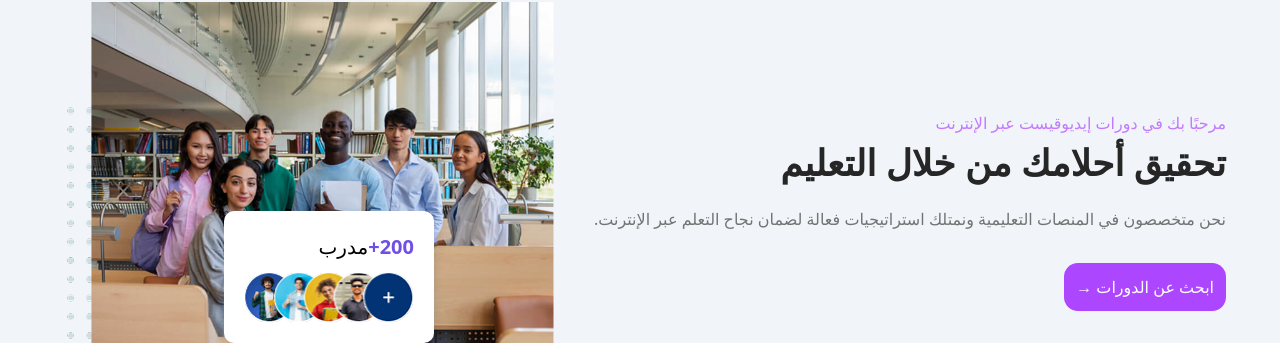
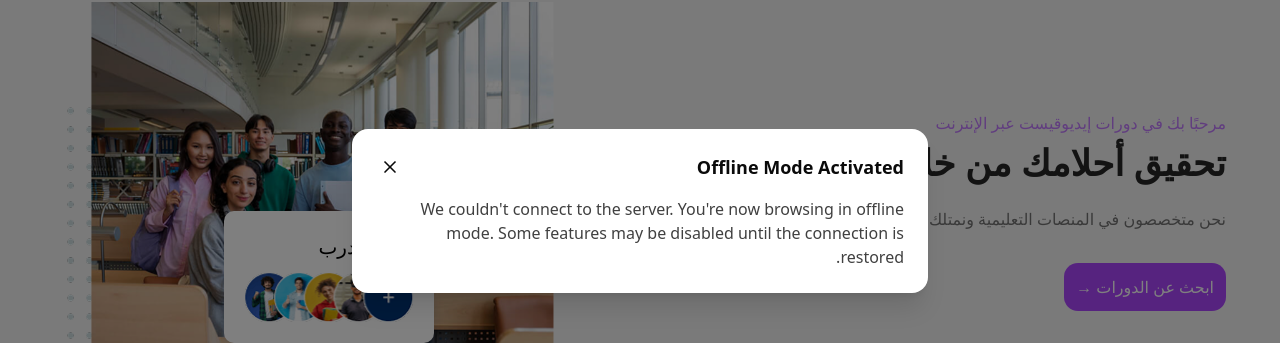
Before and after one commit to ibrahimwael951/Educational-platform, a Next.js app: page /ar in a window 1280 px wide. Shown: the part 189-532 px from the top of the page. Built offline with nearby package versions, Linux system fonts and the light colour scheme; no server answers.

Commit message:
add components thats tell to client he is in offline mode

```diff
--- a/src/app/[locale]/auth/login/page.tsx
+++ b/src/app/[locale]/auth/login/page.tsx
@@ -11,7 +11,7 @@ const isValidEmail = (email: string) =>
 
 export default function AuthPage() {
   const router = useRouter();
-  const { login, register, user, loading } = useAuth();
+  const { login, register, user, loading ,apiAvailable } = useAuth();
   const [isLogin, setIsLogin] = useState(true);
 
   const [email, setEmail] = useState("");
@@ -23,8 +23,10 @@ export default function AuthPage() {
   const [errorMessage, setErrorMessage] = useState("");
 
   useEffect(() => {
-    if (!loading && user) {
-      router.push("/dashboard");
+    if (apiAvailable) {
+      if (!loading && user) {
+        router.push("/dashboard");
+      }
     }
   }, [user, loading, router]);
 
@@ -75,8 +77,9 @@ export default function AuthPage() {
       clearMessages();
     }
   };
-
-  if (loading || user) return <Loading />;
+  if (apiAvailable) {
+    if (loading || user) return <Loading />;
+  }
 
   return (
     <section className="px-5 min-h-screen max-w-2xl m-auto flex flex-col gap-10 justify-center items-center">
@@ -108,7 +111,7 @@ export default function AuthPage() {
             )}
             Form
           </div>
-          <p className="text-neutral-950 dark:text-white opacity-75">
+          <p className="text-neutral-950 dark:text-white opacity-75 ">
             {isLogin
               ? "Enter your email and password to login"
               : "Create your account by filling in the details"}
--- a/src/app/[locale]/globals.css
+++ b/src/app/[locale]/globals.css
@@ -9,7 +9,7 @@
     @apply selection:bg-purple-500 selection:text-white
 }
 body {
-    @apply overflow-x-hidden duration-150 scroll-smooth bg-slate-100 dark:bg-neutral-900
+    @apply overflow-x-hidden duration-150 scroll-smooth bg-neutral-100 dark:bg-neutral-900
 }
 
 h1 {
@@ -46,7 +46,7 @@ h1 {
     position: absolute;
     top: 50%;
     left: 50%;
-    transform: translateX(-50%) translateY(-30%) ;
+    transform: tranneutralX(-50%) tranneutralY(-30%) ;
     background: white;
     padding: 20px;
     border-radius: 10px;
@@ -73,7 +73,7 @@ h1 {
     position: absolute;
     top: 50%;
     left: 50%;
-    transform: translate(-50%, -50%);
+    transform: tranneutral(-50%, -50%);
     padding: 10px;
     background-color: #FFD25D;
     color: #333931;
--- a/src/app/[locale]/layout.tsx
+++ b/src/app/[locale]/layout.tsx
@@ -22,6 +22,7 @@ export const metadata: Metadata = {
 //components
 import Navbar from "@/components/navbar";
 import Footer from "@/components/footer";
+import ApiAvailable from "@/components/apiAvailable";
 
 //use that while u make testing
 // import Testing from "@/components/testing";
@@ -53,6 +54,7 @@ export default async function RootLayout({
             enableSystem
             disableTransitionOnChange
           >
+            <ApiAvailable/>
             <Navbar />
             {/* <Testing /> */}
             {children}
--- /dev/null
+++ b/src/components/apiAvailable.tsx
@@ -0,0 +1,53 @@
+"use client";
+import React, { useEffect, useState } from "react";
+import { useAuth } from "@/context/authProvider";
+import { motion, AnimatePresence } from "framer-motion";
+import { X } from "lucide-react";
+
+const ApiUnavailableModal = () => {
+  const { apiAvailable } = useAuth();
+  const [menuOpen, setMenuOpen] = useState(true);
+
+  useEffect(() => {
+    if (menuOpen) {
+      document.body.classList.add("overflow-y-hidden");
+    } else {
+      document.body.classList.remove("overflow-y-hidden");
+    }
+  }, [menuOpen]);
+
+  if (apiAvailable || !menuOpen) return null;
+  return (
+    <AnimatePresence>
+      <motion.div
+        initial={{ opacity: 0 }}
+        animate={{ opacity: 0.5 }}
+        exit={{ opacity: 0 }}
+        className="fixed inset-0 bg-black   z-[100]"
+      />
+      <motion.div
+        initial={{ opacity: 0, scale: 0.9, y: "-50%", x: "-50%" }}
+        animate={{ opacity: 1, scale: 1 }}
+        exit={{ opacity: 0, scale: 0.9 }}
+        transition={{ duration: 0.4, ease: "easeInOut" }}
+        className="fixed top-1/2 left-1/2 w-[90%] max-w-xl p-6 bg-white dark:bg-neutral-900 rounded-2xl shadow-xl z-[101]"
+      >
+        <div className="flex justify-between items-center mb-4">
+          <h2 className="text-lg font-semibold">Offline Mode Activated</h2>
+          <button
+            onClick={() => setMenuOpen(false)}
+            className="p-1 hover:bg-neutral-200 dark:hover:bg-neutral-800 rounded-full transition"
+          >
+            <X className="w-5 h-5" />
+          </button>
+        </div>
+        <p className="text-neutral-700 dark:text-neutral-300">
+          We couldn't connect to the server. You're now browsing in offline
+          mode. Some features may be disabled until the connection is restored.
+        </p>
+      </motion.div>
+    </AnimatePresence>
+  );
+};
+
+export default ApiUnavailableModal;
```
